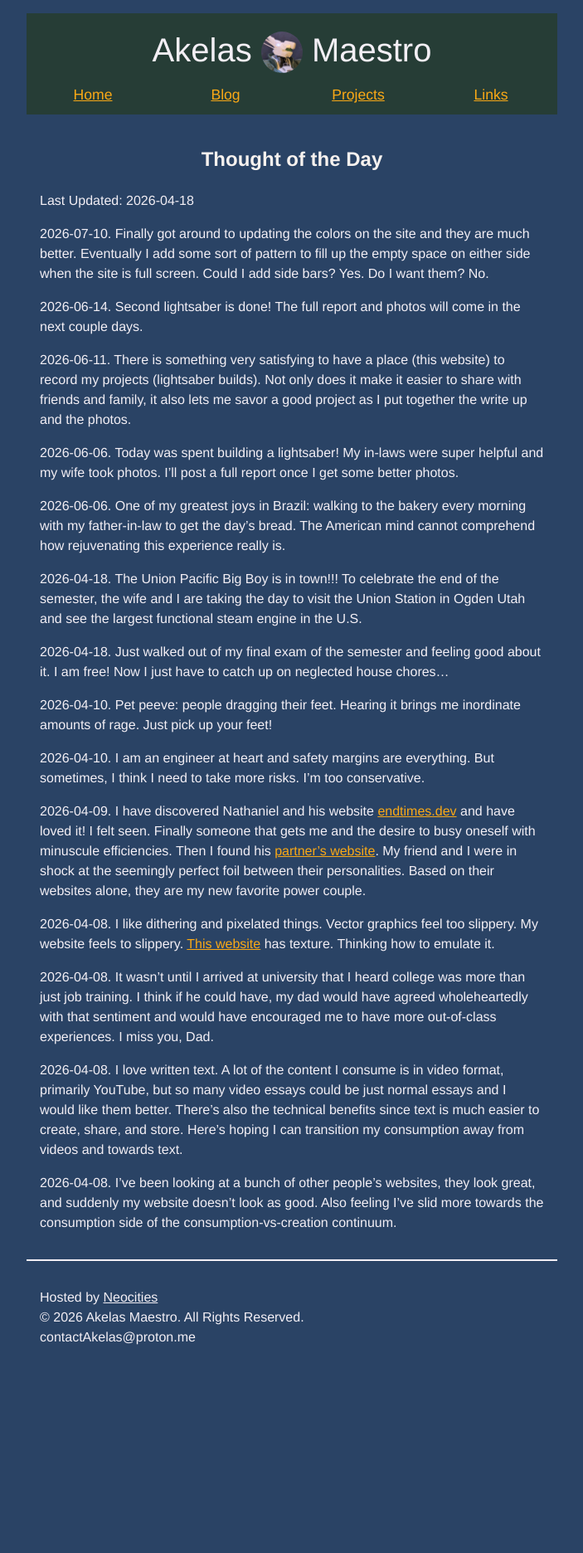
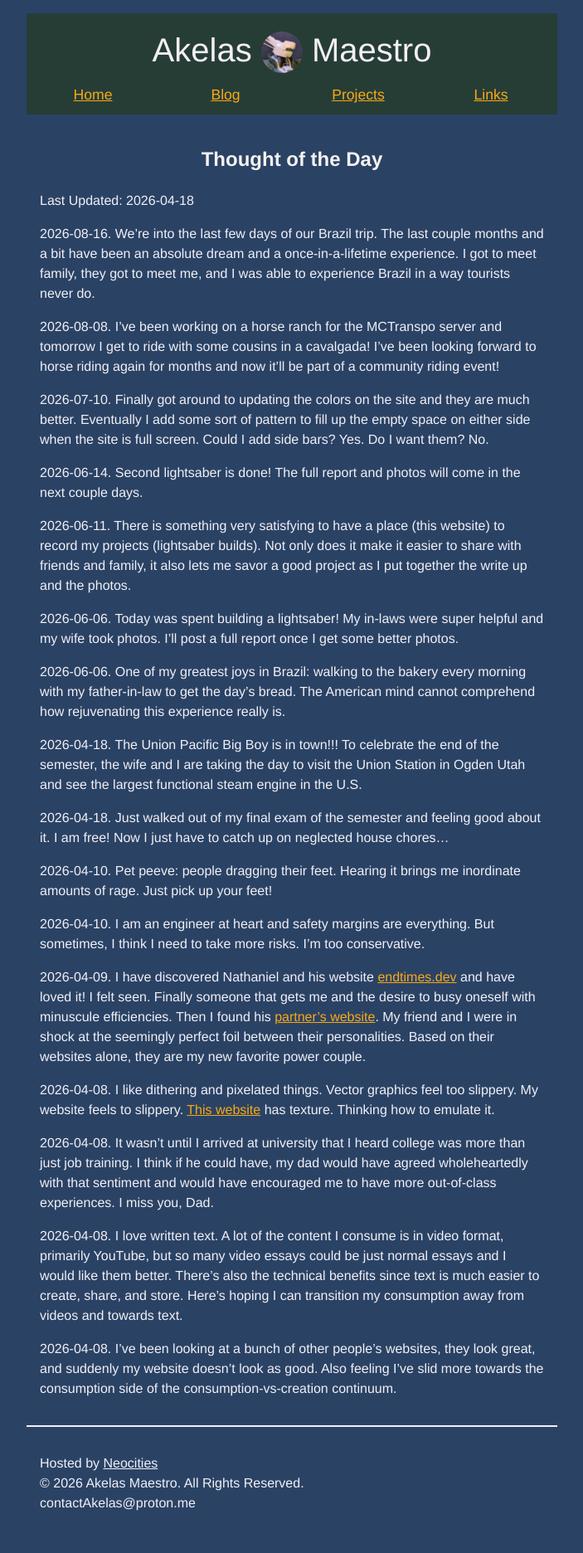
Before and after one commit to AkelasMaestro/akelasmaestro.github.io, a Jekyll site: the page built from _posts/2026-04-08-daily-blog.md, in a window 1280 px wide. Shown: the whole page at 83% size, without its empty margins (288-991 px from the left). Built offline with Jekyll 4.4.1, drawn with Linux system fonts in a browser that asks for light colours; before the commit the page ends 1672 px from its top, so only the background shows below that.

Commit message:
PUSH NOTE : 2026-04-08-daily-blog.md

```diff
--- a/_posts/2026-04-08-daily-blog.md
+++ b/_posts/2026-04-08-daily-blog.md
@@ -6,6 +6,10 @@ date: 2026-04-18
 tags:
   - Website-Ideas
 ---
+2026-08-16. We're into the last few days of our Brazil trip. The last couple months and a bit have been an absolute dream and a once-in-a-lifetime experience. I got to meet family, they got to meet me, and I was able to experience Brazil in a way tourists never do.
+
+2026-08-08. I've been working on a horse ranch for the MCTranspo server and tomorrow I get to ride with some cousins in a cavalgada! I've been looking forward to horse riding again for months and now it'll be part of a community riding event!
+
 2026-07-10. Finally got around to updating the colors on the site and they are much better. Eventually I add some sort of pattern to fill up the empty space on either side when the site is full screen. Could I add side bars? Yes. Do I want them? No.
 
 2026-06-14. Second lightsaber is done! The full report and photos will come in the next couple days.
```
